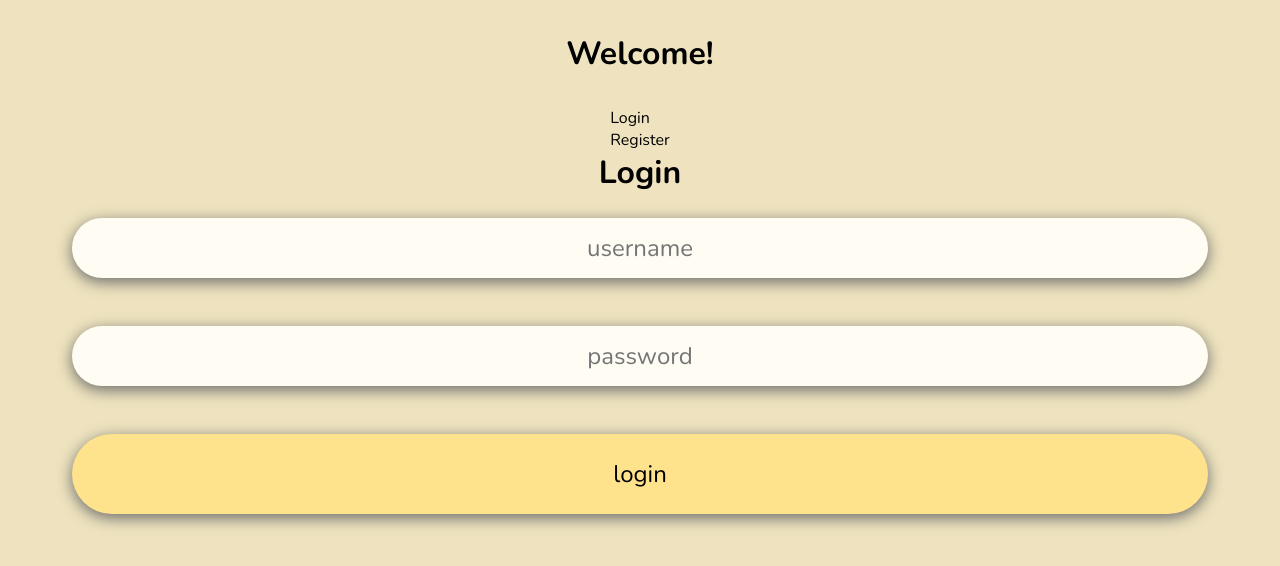
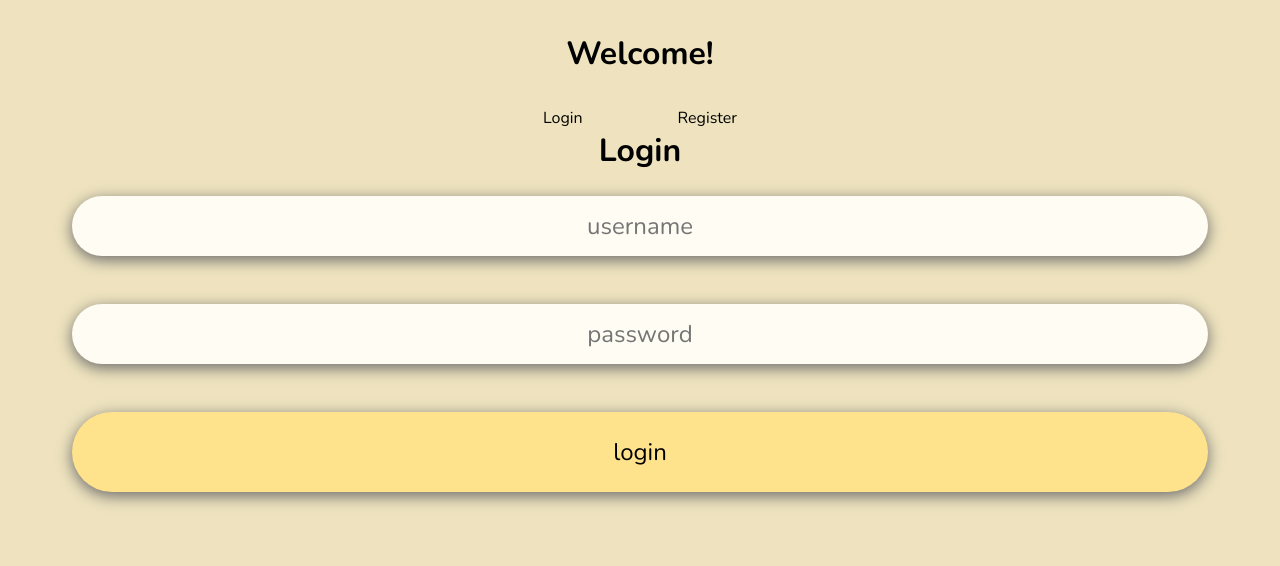
Before and after one commit to czcarrizales/tamagotchi-clone, a React (Create React App) app in the folder frontend/: page / in a window 1280 px wide. Shown: the top 566 px of the page. Built offline with nearby package versions, Linux system fonts and the light colour scheme; no server answers.

Commit message:
adding flex to pet-nav (Navbar)

```diff
--- a/frontend/src/styles/Navbar.css
+++ b/frontend/src/styles/Navbar.css
@@ -18,10 +18,16 @@
     scale: 1.2;
 }
 
-.login-register {
+.login-nav {
     display: flex;
     justify-content: space-evenly;
     width: 100%;
+}
+
+.pet-nav {
+    display: flex;
+    width: 100%;
+    justify-content: space-evenly;
 }
 
 @media (min-width: 1000px) {
```
